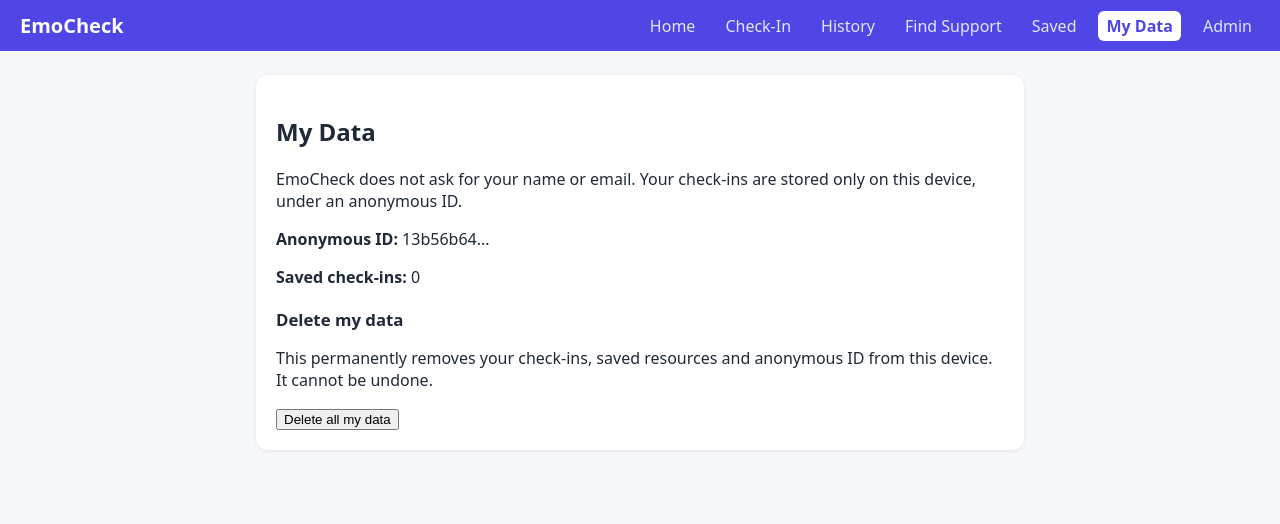
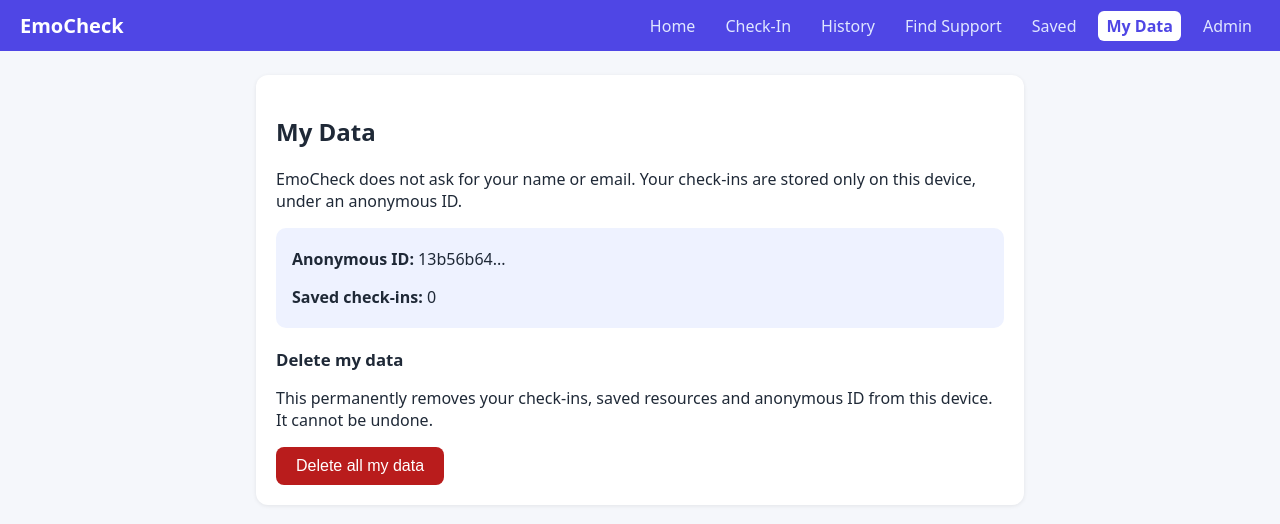
Before and after one commit to Isuwafa/EMOCHECK-APP, a React (Vite) app: page /settings in a window 1280 px wide. Shown: the top 524 px of the page. Built offline with nearby package versions, Linux system fonts and the light colour scheme.

Commit message:
Add styles for my data page

```diff
--- a/src/index.css
+++ b/src/index.css
@@ -40,3 +40,7 @@ textarea { width: 100%; padding: 10px; border: 1px solid #c7d2fe; border-radius:
 .tag.static { cursor: default; background: #eef2ff; }
 .history-reflection { margin: 10px 0; font-style: italic; }
 .link-danger { background: none; border: none; color: #b91c1c; cursor: pointer; padding: 0; text-decoration: underline; font: inherit; }
+.data-box { background: #eef2ff; border-radius: 10px; padding: 4px 16px; margin: 16px 0; }
+.danger { padding: 10px 20px; background: #b91c1c; color: white; border: none; border-radius: 8px; font-size: 1rem; cursor: pointer; }
+.secondary { margin-left: 8px; padding: 10px 20px; background: white; color: #374151; border: 1px solid #9ca3af; border-radius: 8px; font-size: 1rem; cursor: pointer; }
+.confirm-box { border: 1px solid #fecaca; background: #fef2f2; border-radius: 10px; padding: 12px 16px; }
```
